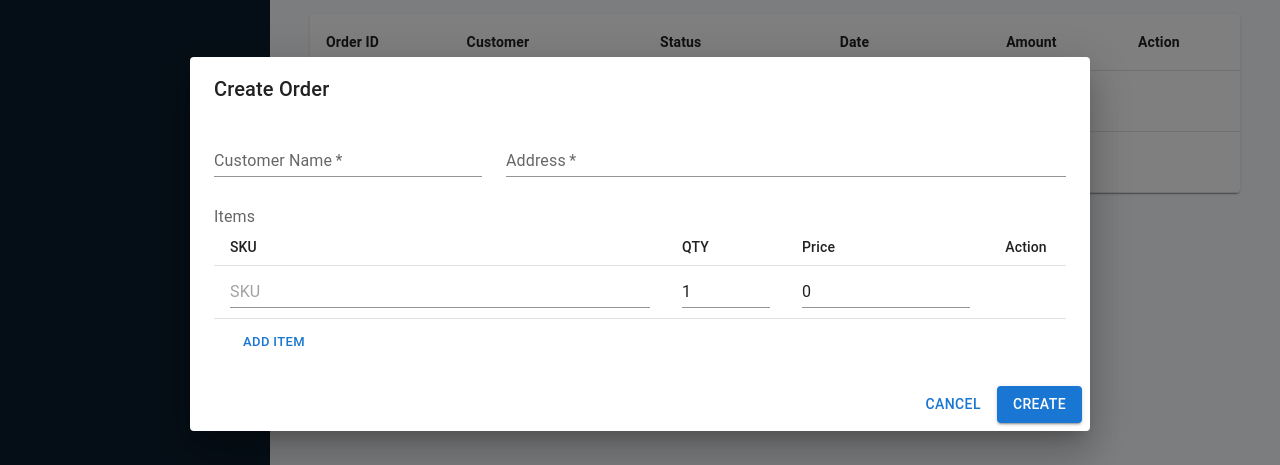
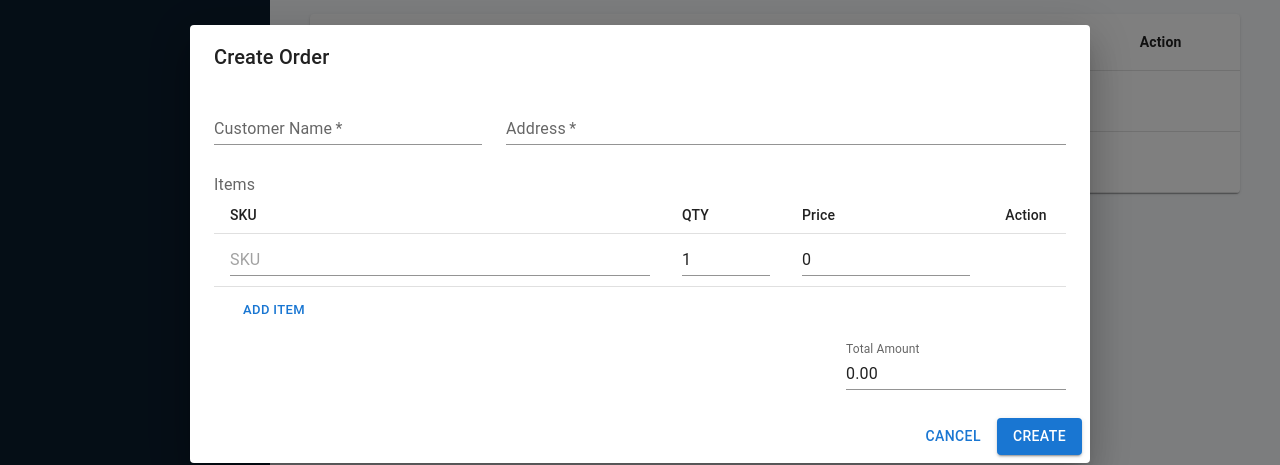
Before and after one commit to mk-singhal/flowops-platform, a React (Vite) app in the folder flowops-client-ui/: page /orders in a window 1280 px wide. Both pictures are taken after a click on the button "CREATE ORDER". Shown: the part 156-621 px from the top of the page. Built offline with nearby package versions, Linux system fonts and the light colour scheme; some icons are missing.

Commit message:
Order amount calculation

```diff
--- a/flowops-client-ui/src/components/CreateOrder.tsx
+++ b/flowops-client-ui/src/components/OrderDialog.tsx
@@ -54,11 +54,16 @@ const CreateOrder = ({
     }
   }, [mode, initialData]);
 
+  const totalAmount = items.reduce(
+    (acc, item) => acc + item.qty * item.price,
+    0
+  );
+
   const handleClose = () => {
     onClose();
     setCustomer("");
-		setAddress("");
-		setItems([{ sku: "", qty: 1, price: 0 }]);
+    setAddress("");
+    setItems([{ sku: "", qty: 1, price: 0 }]);
   };
 
   const handleAddItem = () => {
@@ -198,7 +203,9 @@ const CreateOrder = ({
                         required
                         error={item.price < 0}
                         helperText={
-                          item.price < 0 ? "Price must be greater than or equal to 0" : ""
+                          item.price < 0
+                            ? "Price must be greater than or equal to 0"
+                            : ""
                         }
                         slotProps={{
                           htmlInput: {
@@ -232,6 +239,18 @@ const CreateOrder = ({
               Add Item
             </Button>
           </Stack>
+          <Stack direction="row" justifyContent="flex-end" mt={2}>
+            <TextField
+              label="Total Amount"
+              value={totalAmount.toFixed(2)}
+              variant="standard"
+              slotProps={{
+                htmlInput: {
+                  readOnly: true
+                },
+              }}
+            />
+          </Stack>
         </form>
       </DialogContent>
 
--- a/flowops-client-ui/src/pages/Orders.tsx
+++ b/flowops-client-ui/src/pages/Orders.tsx
@@ -15,7 +15,7 @@ import {
 } from "@mui/material";
 import AddIcon from "@mui/icons-material/Add";
 import EditOutlinedIcon from "@mui/icons-material/EditOutlined";
-import CreateOrder from "../components/CreateOrder";
+import CreateOrder from "../components/OrderDialog";
 
 type Order = {
   id: string;
@@ -131,7 +131,12 @@ const Orders = () => {
                   />
                 </TableCell>
                 <TableCell>{order.date}</TableCell>
-                <TableCell>{order.amount}</TableCell>
+                <TableCell>
+                  ₹
+                  {order?.items
+                    ?.reduce((acc, item) => acc + item.price * item.qty, 0)
+                    .toFixed(2)}
+                </TableCell>
                 <TableCell>
                   <IconButton
                     aria-label="edit-order"
```
